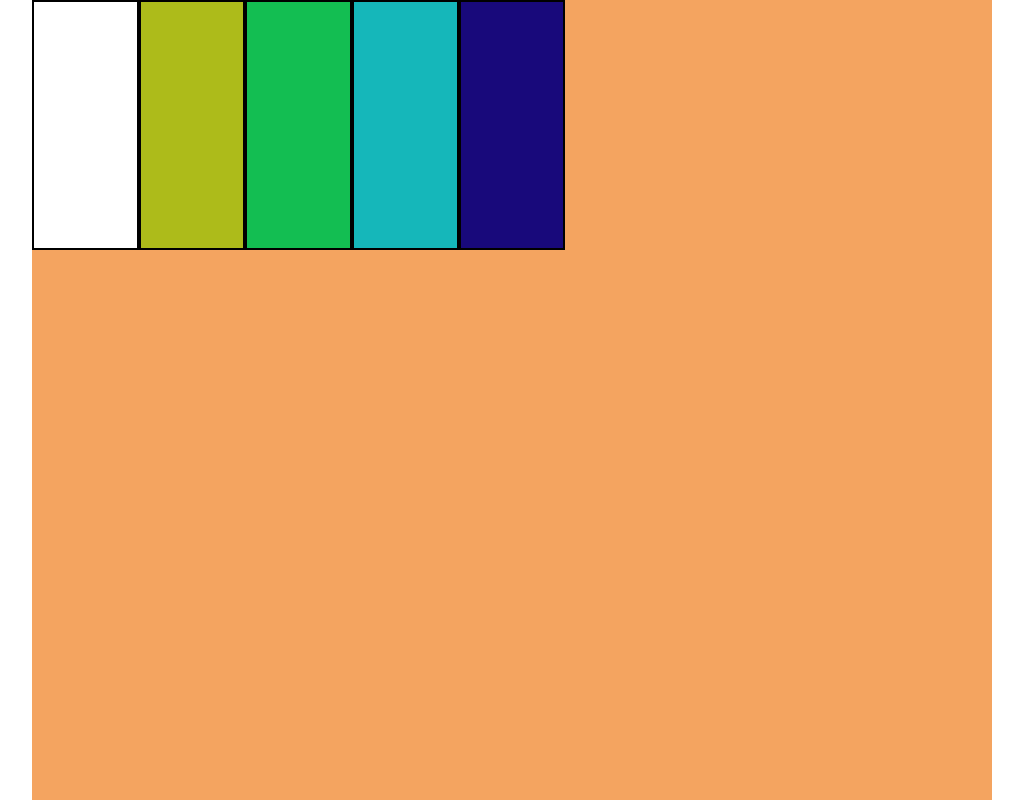
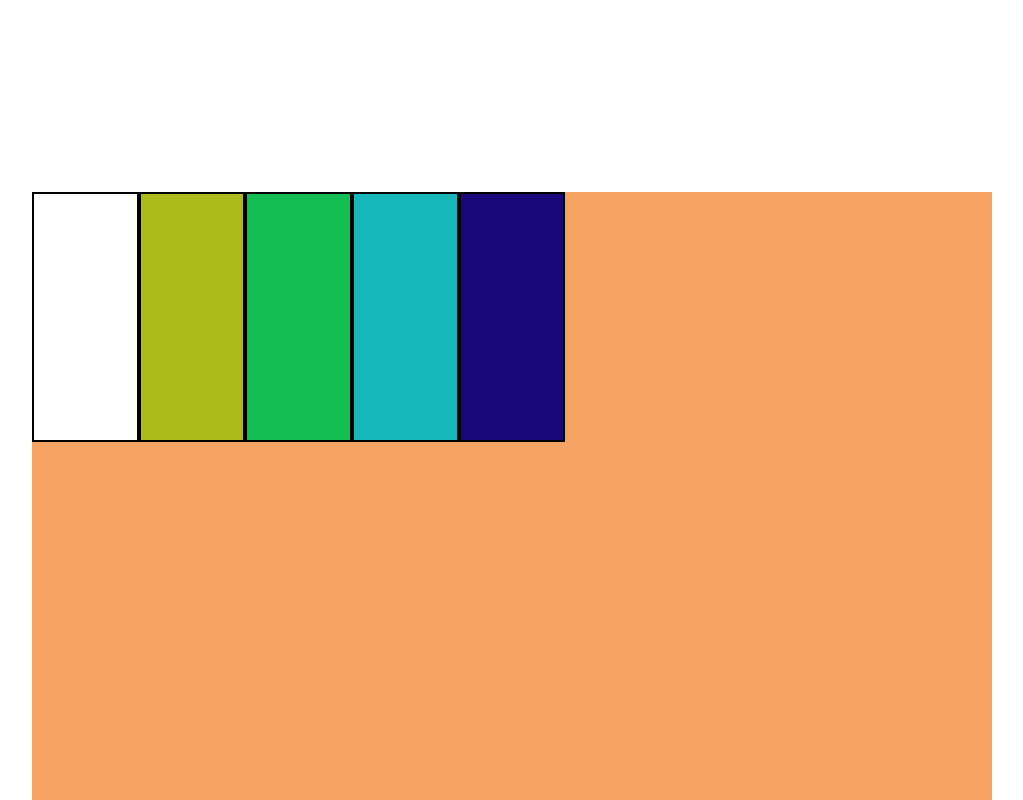
Before and after one commit to RusselTano/Responsive, a plain HTML site: page ResponsiveGrid/index.html in a window 1280 px wide. Shown: the top 800 px of the page, without its empty margins (128-1151 px from the left). Drawn offline with Linux system fonts and the light colour scheme.

Commit message:
Petite modif

```diff
--- a/ResponsiveGrid/syle.css
+++ b/ResponsiveGrid/syle.css
@@ -8,19 +8,20 @@
 body {
     display: grid;
     grid-template-columns: minmax(10rem, 1fr) repeat(8, minmax(min-content,14rem)) minmax(10rem, 1fr);
+    width: fit-content;
 }
 
 
 .gridContainer{
     height: 800px;
     background-color: sandybrown;
-    /* grid-column: start / end; */
+    grid-column: start / end;
     grid-column: 2/10;
     display: grid;
     grid-template-columns: repeat(auto-fill, minmax(100px,1fr));
 
     grid-template-rows: repeat(5,1fr);
-    /* margin: 12rem 0 12rem 0; */
+    margin: 12rem 0 12rem 0;
 }
 
 .gridItems {
```
